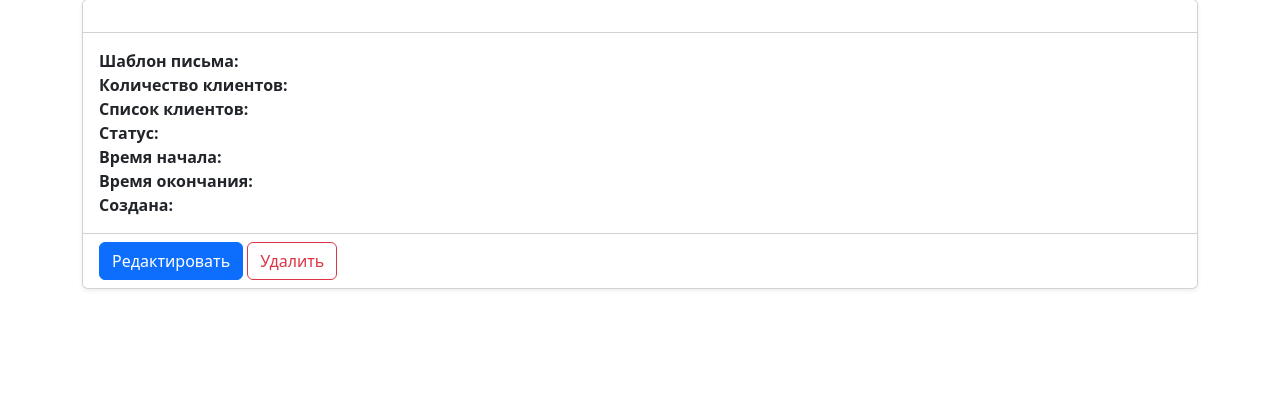
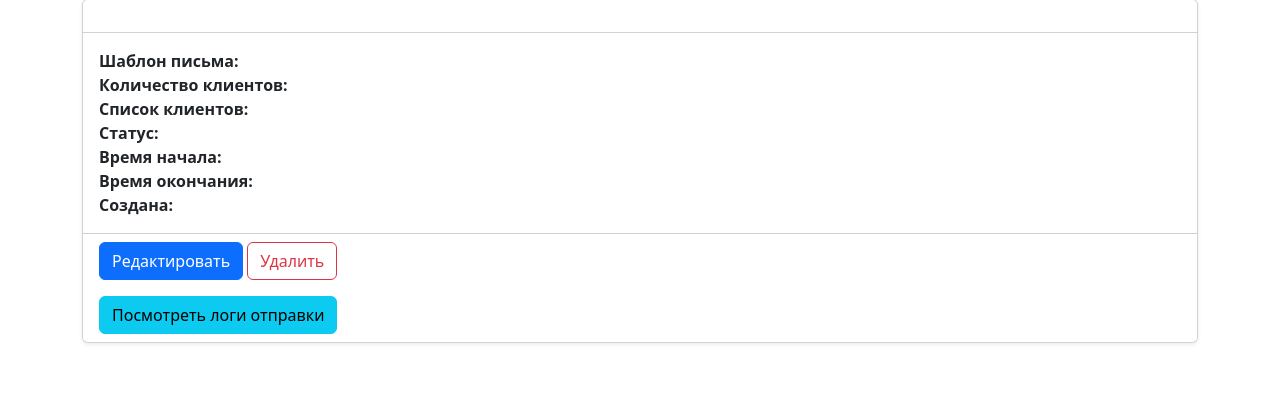
Before and after one commit to dagniden/mail-pilot, a Django app: template campaigns/templates/campaigns/campaign_detail.html in a window 1280 px wide. Shown: the part 173-568 px from the top of the page. Run offline with Django 5.2, Linux system fonts and the light colour scheme; the template is opened without the code that fills it, so the values that code supplies are empty; some libraries are stand-ins or nearby versions.

Commit message:
Фикс видимости кнопки просмотра логов

```diff
--- a/campaigns/templates/campaigns/campaign_detail.html
+++ b/campaigns/templates/campaigns/campaign_detail.html
@@ -83,14 +83,13 @@
               Запустить рассылку
             </button>
           </form>
-
-          <div class="mt-3">
-            <a href="{% url 'campaigns:attempt_list' %}?campaign_id={{ campaign.pk }}"
-               class="btn btn-info">
-              Посмотреть логи отправки
-            </a>
-          </div>
         {% endif %}
+        <div class="mt-3">
+          <a href="{% url 'campaigns:attempt_list' %}?campaign_id={{ campaign.pk }}"
+             class="btn btn-info">
+            Посмотреть логи отправки
+          </a>
+        </div>
       </div>
     </div>
   </div>
```
